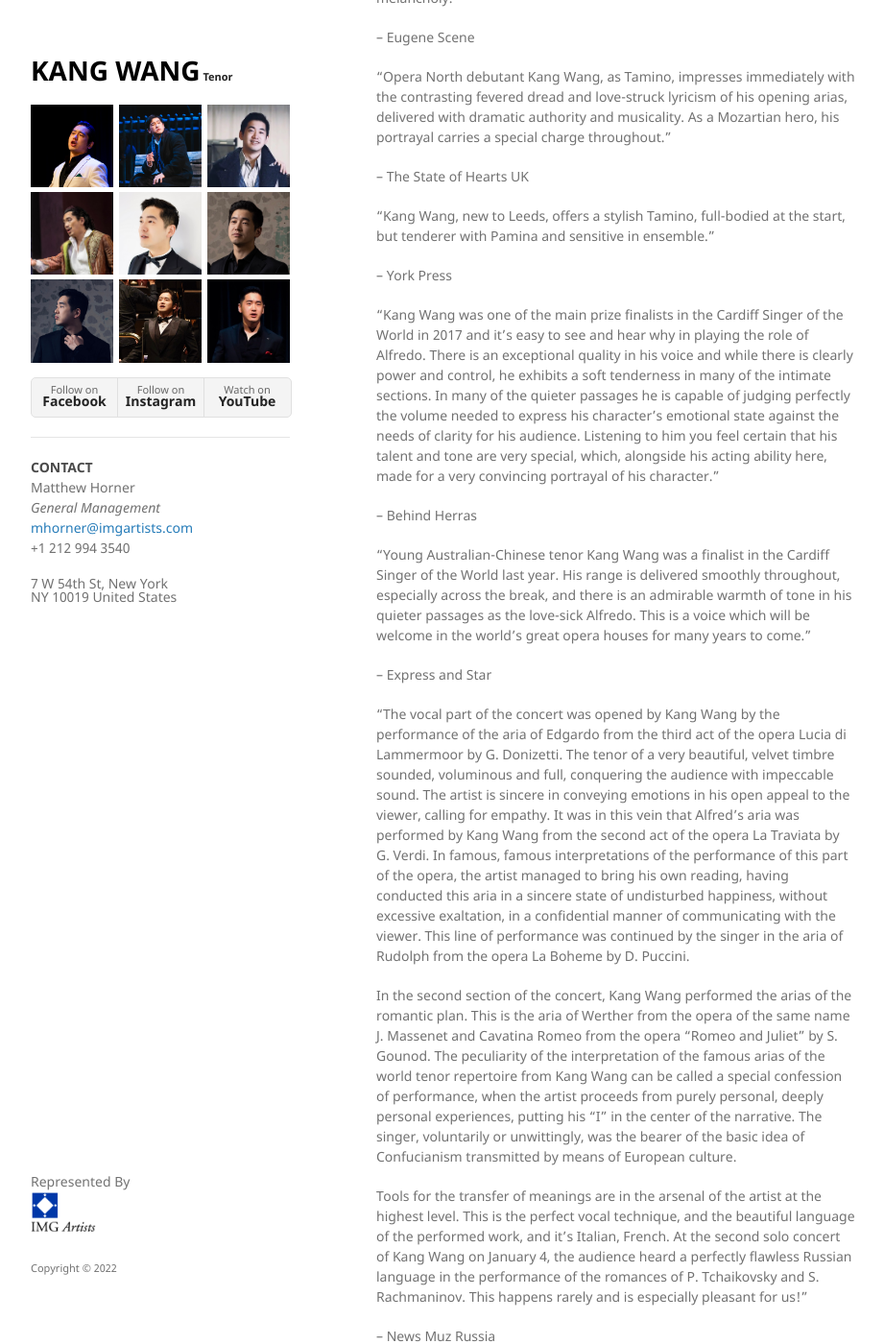
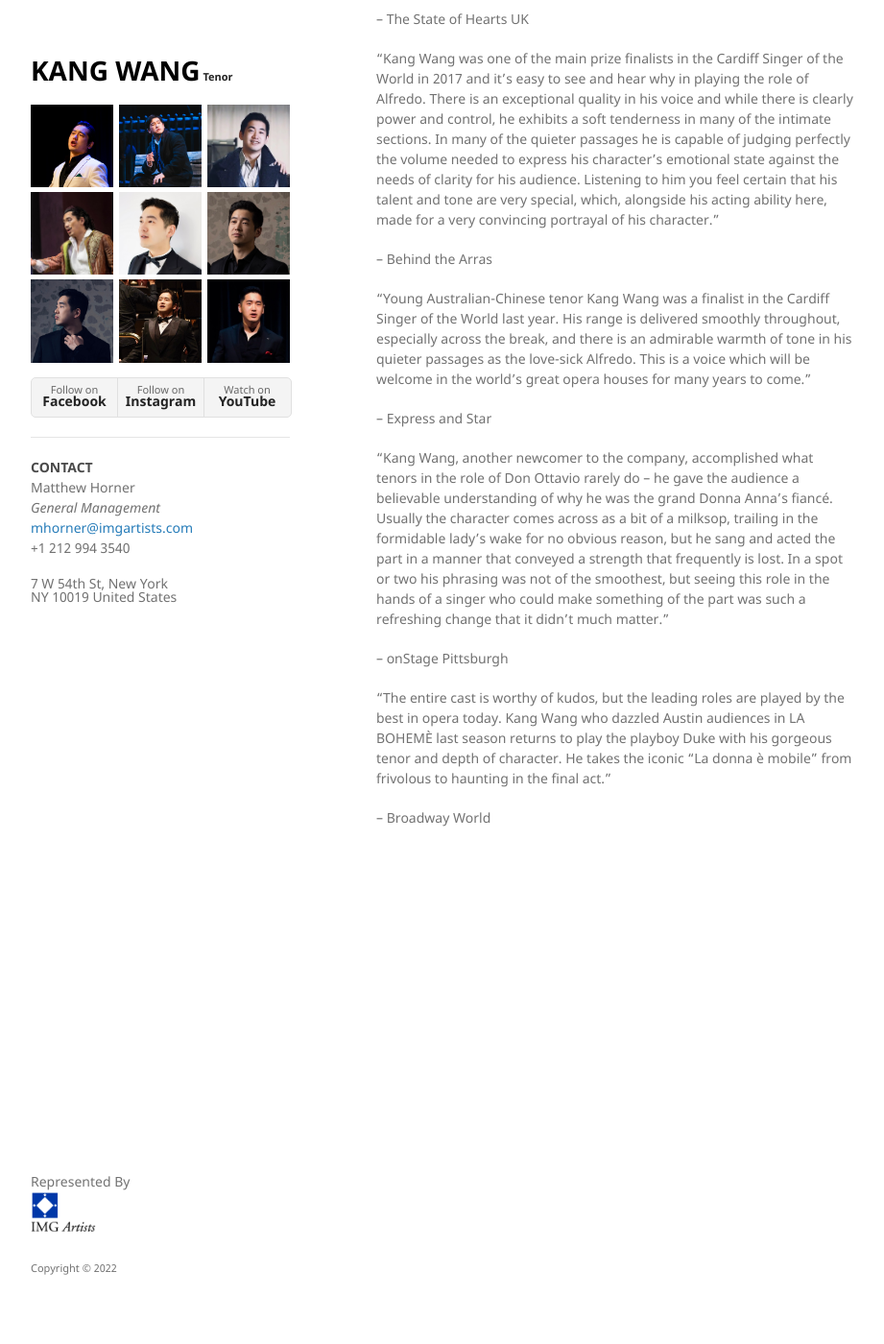
Before and after one commit to kwopera/kwt, a Jekyll site: the page built from reviews.md, in a window 1280 px wide and 1400 px high, scrolled down 814 px. Shown: the whole window at 96% size, without its empty margins (178-1099 px from the left). Built offline with Jekyll 4.4.1, drawn with Linux system fonts in a browser that asks for light colours; our own code applies the rules of GitHub Pages for plain Markdown files; some of the changed text lies outside the part shown.

Commit message:
delete some reviews that needed work

```diff
--- a/reviews.md
+++ b/reviews.md
@@ -12,14 +12,6 @@ _“… a most beautiful voice that has been likened to liquid gold. It is a nea
 
 -- Australian Book Reviews
 
-"Kang Wang makes a striking Opera Australia debut in La bohème"
-
--- Backtrack
-
-"Kang Wang thrills as Rodolfo in an impressive house debut."
-
--- Limelight Magazine
-
 "Kang Wang’s full lyric tenor suited with Requiem perfectly, bringing Verdi’s operatic style to the religious work. His Ingemisco emanated from the stage with exquisite legato and tasteful phrasing. His trio with Pancella and bass Michael Dean in the Lux aeterna wove a wonderful web of somber melancholy."
 
 -- Eugene Scene
@@ -28,31 +20,16 @@ _“… a most beautiful voice that has been likened to liquid gold. It is a nea
 
 -- The State of Hearts UK
 
-
-"Kang Wang, new to Leeds, offers a stylish Tamino, full-bodied at the start, but tenderer with Pamina and sensitive in ensemble."
-
--- York Press
-
-
-“Kang Wang was one of the main prize finalists in the Cardiff Singer of the World in 2017 and it’s easy to see and hear why in playing the role of Alfredo.
+"Kang Wang was one of the main prize finalists in the Cardiff Singer of the World in 2017 and it’s easy to see and hear why in playing the role of Alfredo.
 There is an exceptional quality in his voice and while there is clearly power and control, he exhibits a soft tenderness in many of the intimate sections. In many of the quieter passages he is capable of judging perfectly the volume needed to express his character’s emotional state against the needs of clarity for his audience.
 Listening to him you feel certain that his talent and tone are very special, which, alongside his acting ability here, made for a very convincing portrayal of his character.”
 
--- Behind Herras
+-- Behind the Arras
 
 
 “Young Australian-Chinese tenor Kang Wang was a finalist in the Cardiff Singer of the World last year. His range is delivered smoothly throughout, especially across the break, and there is an admirable warmth of tone in his quieter passages as the love-sick Alfredo. This is a voice which will be welcome in the world’s great opera houses for many years to come.”
 
 -- Express and Star
-
-
-"The vocal part of the concert was opened by Kang Wang by the performance of the aria of Edgardo from the third act of the opera Lucia di Lammermoor by G. Donizetti. The tenor of a very beautiful, velvet timbre sounded, voluminous and full, conquering the audience with impeccable sound. The artist is sincere in conveying emotions in his open appeal to the viewer, calling for empathy. It was in this vein that Alfred's aria was performed by Kang Wang from the second act of the opera La Traviata by G. Verdi. In famous, famous interpretations of the performance of this part of the opera, the artist managed to bring his own reading, having conducted this aria in a sincere state of undisturbed happiness, without excessive exaltation, in a confidential manner of communicating with the viewer. This line of performance was continued by the singer in the aria of Rudolph from the opera La Boheme by D. Puccini.
-
-In the second section of the concert, Kang Wang performed the arias of the romantic plan. This is the aria of Werther from the opera of the same name J. Massenet and Cavatina Romeo from the opera "Romeo and Juliet" by S. Gounod. The peculiarity of the interpretation of the famous arias of the world tenor repertoire from Kang Wang can be called a special confession of performance, when the artist proceeds from purely personal, deeply personal experiences, putting his "I" in the center of the narrative. The singer, voluntarily or unwittingly, was the bearer of the basic idea of Confucianism transmitted by means of European culture.
-
-Tools for the transfer of meanings are in the arsenal of the artist at the highest level. This is the perfect vocal technique, and the beautiful language of the performed work, and it's Italian, French. At the second solo concert of Kang Wang on January 4, the audience heard a perfectly flawless Russian language in the performance of the romances of P. Tchaikovsky and S. Rachmaninov. This happens rarely and is especially pleasant for us!"
-
--- News Muz Russia
 
 "Kang Wang, another newcomer to the company, accomplished what tenors in the role of Don Ottavio rarely do – he gave the audience a believable understanding of why he was the grand Donna Anna’s fiancé. Usually the character comes across as a bit of a milksop, trailing in the formidable lady’s wake for no obvious reason, but he sang and acted the part in a manner that conveyed a strength that frequently is lost. In a spot or two his phrasing was not of the smoothest, but seeing this role in the hands of a singer who could make something of the part was such a refreshing change that it didn’t much matter."
 
@@ -62,8 +39,3 @@ Tools for the transfer of meanings are in the arsenal of the artist at the highe
 "The entire cast is worthy of kudos, but the leading roles are played by the best in opera today. Kang Wang who dazzled Austin audiences in LA BOHEMÈ last season returns to play the playboy Duke with his gorgeous tenor and depth of character. He takes the iconic "La donna è mobile" from frivolous to haunting in the final act."
 
 -- Broadway World
-
-
-"As the Duke, Kang Wang applied his thick tenor sound and confident stage charisma to every note from the opening party sequence to the closing “La Donna È Mobile,” one of Verdi’s most enduring tunes. "
-
--- Statesman
```
